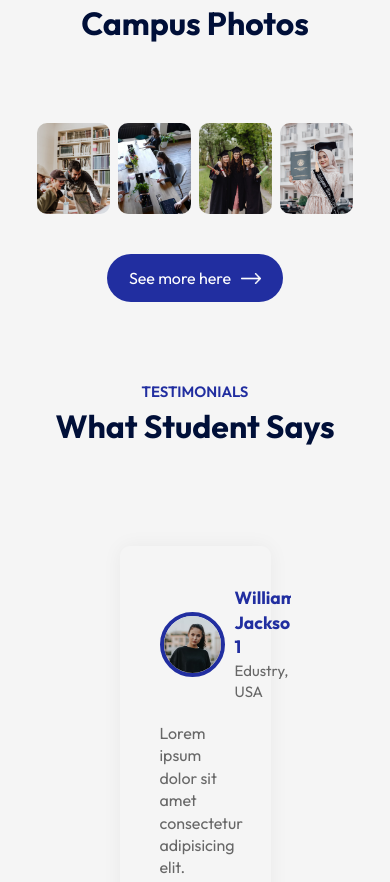
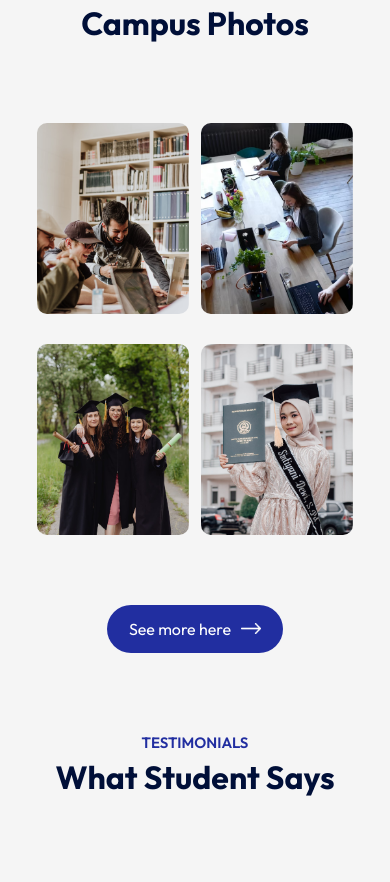
Before and after one commit to ArrayArefin-07/edusity-react-website, a React (Vite) app: page / in a window 390 px wide. Shown: the part 3120-4002 px from the top of the page. Built offline with nearby package versions, Linux system fonts and the light colour scheme.

Commit message:
responsiveness added for Campus section

```diff
--- a/src/Components/Campus/Campus.css
+++ b/src/Components/Campus/Campus.css
@@ -13,3 +13,16 @@
   width: 23%;
   border-radius: 10px;
 }
+
+/*  ----- Media Query ----- */
+
+
+@media (max-width: 800px) {
+  .gallery{
+    flex-wrap: wrap;
+  }
+  .gallery img{
+    width: 48%;
+    margin-bottom: 30px;
+  }
+}
```
